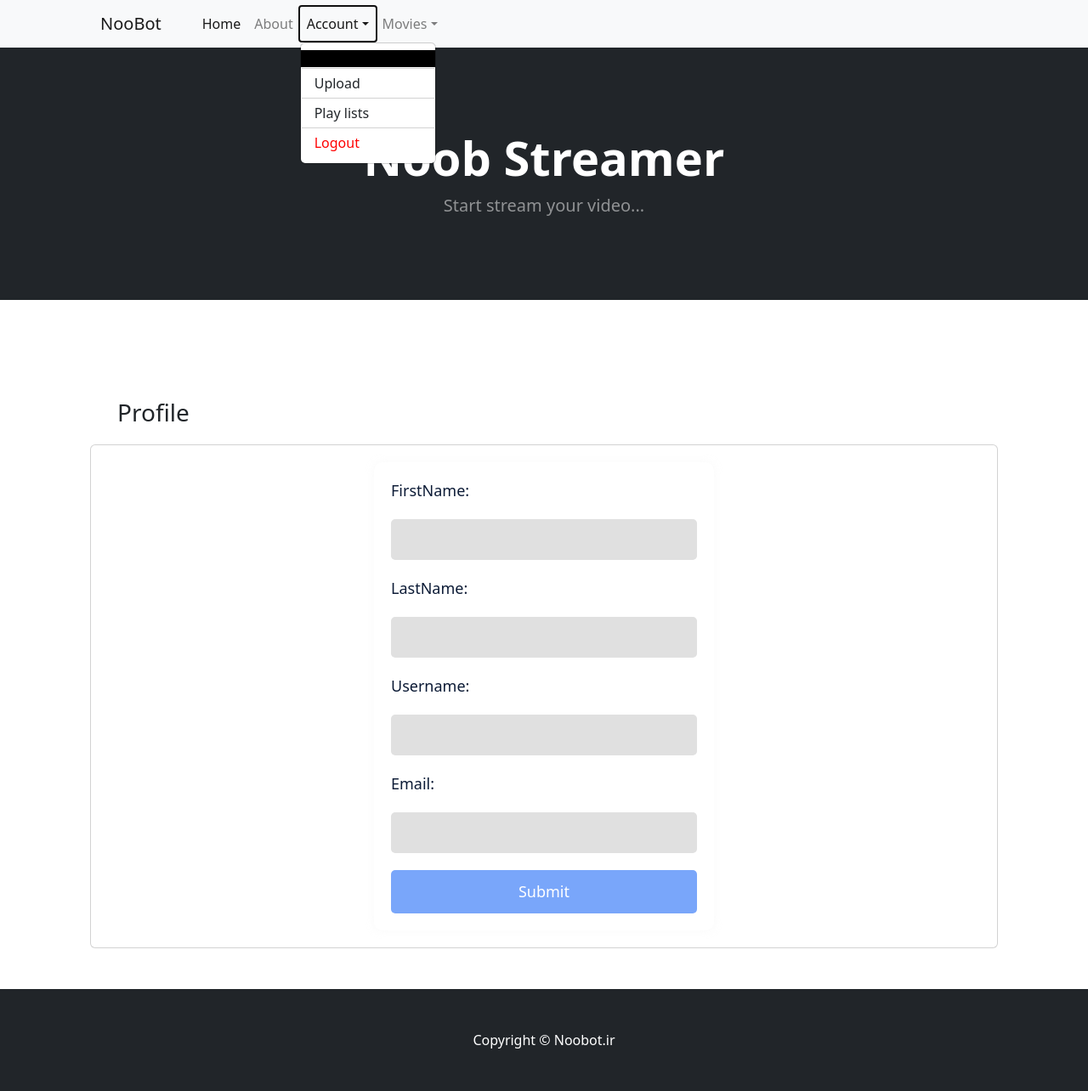
After one commit to miladtavakoli/py-stream-hls, a Flask app: template templates/dashboard.html in a window 1280 px wide, after a click on "Account". The commit adds this page. Shown: the whole page at 85% size. Run offline with Flask 3, Linux system fonts and the light colour scheme; the template is opened without the code that fills it, so the values that code supplies are empty; some libraries are stand-ins or nearby versions.

Commit message:
Update Profile

```diff
--- a/repository/user.py
+++ b/repository/user.py
@@ -12,7 +12,6 @@ class User(BaseModel):
     password = db.Column(db.String(255), nullable=False)
     is_active = db.Column(db.Boolean, default=True)
     movies = db.relationship("Movie", back_populates='user')
-
 
     def __repr__(self):
         return f"<User: {self.username}>"
--- /dev/null
+++ b/templates/dashboard.html
@@ -0,0 +1,198 @@
+<!DOCTYPE html>
+<html lang="en">
+<head>
+    <meta charset="utf-8"/>
+    <meta name="viewport" content="width=device-width, initial-scale=1, shrink-to-fit=no"/>
+    <meta name="description" content=""/>
+    <meta name="author" content=""/>
+    <title>NooBot | نوبات</title>
+    <!-- Favicon-->
+    <link rel="icon" type="image/x-icon" href="assets/favicon.ico"/>
+    <!-- Bootstrap icons-->
+    <link rel="stylesheet" href="https://stackpath.bootstrapcdn.com/bootstrap/4.5.2/css/bootstrap.min.css">
+    <!-- Core theme CSS (includes Bootstrap)-->
+    <link href="/static/css/home.css" rel="stylesheet"/>
+    <style>
+        form {
+            display: flex;
+            flex-direction: column;
+        }
+
+        label {
+            margin-bottom: 20px;
+            font-size: 18px;
+        }
+
+        input {
+            width: 100%;
+            padding: 12px;
+            border: none;
+            border-radius: 5px;
+            margin-bottom: 20px;
+            font-size: 16px;
+            color: #242526;
+            background-color: #e0e0e0;
+        }
+
+        button {
+            width: 100%;
+            padding: 12px;
+            background-color: #79a6fa;
+            color: #fff;
+            border: none;
+            border-radius: 5px;
+            cursor: pointer;
+            font-size: 18px;
+            transition: background-color 0.2s ease-in-out;
+        }
+
+        .form-group {
+            float: left;
+            width: 400px;
+            margin: 0 auto;
+            padding: 20px;
+            background-color: #ffffff;
+            border-radius: 10px;
+            box-shadow: 0 0 10px rgba(246, 246, 246, 0.67);
+            color: #0c1b36;
+        }
+    </style>
+</head>
+<body>
+<!-- Navigation-->
+<nav class="navbar navbar-expand-lg navbar-light bg-light">
+    <div class="container px-4 px-lg-5">
+        <a class="navbar-brand" href="/">NooBot</a>
+        <button class="navbar-toggler" type="button" data-bs-toggle="collapse" data-bs-target="#navbarSupportedContent"
+                aria-controls="navbarSupportedContent" aria-expanded="false" aria-label="Toggle navigation"><span
+                class="navbar-toggler-icon"></span></button>
+        <div class="collapse navbar-collapse" id="navbarSupportedContent">
+            <ul class="navbar-nav me-auto mb-2 mb-lg-0 ms-lg-4">
+                <li class="nav-item"><a class="nav-link active" aria-current="page" href="/">Home</a></li>
+                <li class="nav-item"><a class="nav-link" href="#!">About</a></li>
+
+                {% if user != None %}
+                    <li class="nav-item dropdown">
+                        <a class="nav-link dropdown-toggle" id="navbarDropdown" href="#" role="button"
+                           data-bs-toggle="dropdown" aria-expanded="false">Account</a>
+                        <ul class="dropdown-menu" aria-labelledby="navbarDropdown">
+                            <li><a class="dropdown-item active" href="/dashboard">{{ user.username }}</a></li>
+                            <li>
+                                <hr class="dropdown-divider"/>
+                            </li>
+                            <li><a class="dropdown-item" href={{ url_for("dashboard.upload_movie") }}>Upload</a></li>
+                            <li>
+                                <hr class="dropdown-divider"/>
+                            </li>
+                            <li><a class="dropdown-item" href="#!">Play lists</a></li>
+                            <li>
+                                <hr class="dropdown-divider"/>
+                            </li>
+                            <li><a class="dropdown-item" style="color: red" href={{ url_for("auth.logout") }}>Logout</a>
+                            </li>
+                        </ul>
+                    </li>
+                {% else %}
+                    <li class="nav-item"><a class="nav-link" href={{ url_for("auth.auth_index") }}>Login/Register</a>
+                    </li>
+
+                {% endif %}
+                <li class="nav-item dropdown">
+                    <a class="nav-link dropdown-toggle" id="navbarDropdown" href="#" role="button"
+                       data-bs-toggle="dropdown" aria-expanded="false">Movies</a>
+                    <ul class="dropdown-menu" aria-labelledby="navbarDropdown">
+                        <li><a class="dropdown-item" href="#!">All Movie</a></li>
+                        <li>
+                            <hr class="dropdown-divider"/>
+                        </li>
+                        <li><a class="dropdown-item" href="#!">Play lists</a></li>
+                    </ul>
+                </li>
+            </ul>
+            {#            <form class="d-flex">#}
+            {#                <button class="btn btn-outline-dark" type="submit">#}
+            {#                    <i class="bi-cart-fill me-1"></i>#}
+            {#                    Cart#}
+            {#                    <span class="badge bg-dark text-white ms-1 rounded-pill">0</span>#}
+            {#                </button>#}
+            {#            </form>#}
+        </div>
+    </div>
+</nav>
+<!-- Header-->
+<header class="bg-dark py-5">
+    <div class="container px-4 px-lg-5 my-5">
+        <div class="text-center text-white">
+            <h1 class="display-4 fw-bolder">Noob Streamer</h1>
+            <p class="lead fw-normal text-white-50 mb-0">Start stream your video...</p>
+        </div>
+    </div>
+</header>
+<!-- Section-->
+<section class="py-5">
+    <div class="container px-4 px-lg-5 mt-5">
+        <div class="row">
+            <h3 style="margin: 20px;">Profile</h3>
+            <div class="container card" style="padding: 20px;">
+                {% if has_error == True %}
+                    <div class="alert alert-danger" role="alert">
+                        {% if errors.get('msg') %}
+                            {{ errors.get('msg') }}
+                        {% else %}
+                            <ul>
+                                {% for key,errors in errors.items() %}
+                                    <B>
+                                        <li>{{ key.title() }}</li>
+                                    </B>
+                                    <ul style="padding-left: 10px;">
+                                        {% for error in errors %}
+                                            <li>{{ error }}</li>
+                                        {% endfor %}
+
+                                    </ul>
+                                {% endfor %}
+                            </ul>
+                        {% endif %}
+
+                    </div>
+                    {% elif has_error == False %}
+                     <div class="alert alert-success" role="alert">
+                     <span> Update Profile Successful.</span>
+                     </div>
+                {% endif %}
+                <form method="POST" enctype="multipart/form-data" action="{{ url_for("dashboard.profile") }}">
+                    <div class="form-group">
+                        <label for="firstName">FirstName: </label>
+                        <input type="text" class="form-control-text" id="firstName" name="firstName"
+                               value="{{ user.first_name if user.first_name != None else "" }}">
+                        <br>
+                        <label for="lastName">LastName: </label>
+                        <input type="text" class="form-control-text" id="lastName" name="lastName"
+                               value="{{ user.last_name if user.last_name != None else "" }}">
+                        <br>
+                        <label for="userName">Username: </label>
+                        <input type="text" class="form-control-text" id="userName" name="userName"
+                               required value="{{ user.username }}">
+                        <br>
+                        <label for="email">Email: </label><br>
+                        <input type="text" class="form-control-text" id="email" name="email"
+                               required value="{{ user.email }}">
+                        <br>
+                        <button type="submit">Submit</button>
+
+                    </div>
+                </form>
+            </div>
+
+        </div>
+    </div>
+</section>
+<!-- Footer-->
+<footer class="py-5 bg-dark my-footer">
+    <div class="container"><p class="m-0 text-center text-white">Copyright &copy; Noobot.ir</p></div>
+</footer>
+<!-- Bootstrap core JS-->
+<script src="https://cdn.jsdelivr.net/npm/bootstrap@5.2.3/dist/js/bootstrap.bundle.min.js"></script>
+<!-- Core theme JS-->
+</body>
+</html>
--- a/web/__init__.py
+++ b/web/__init__.py
@@ -64,10 +64,10 @@ def create_app() -> Flask:
 
     from web.auth import auth_bp
     from web.pages import pages_bp
-    from web.panel import panel_bp
+    from web.dashboard import dashboard_bp
     app.register_blueprint(auth_bp)
     app.register_blueprint(pages_bp)
-    app.register_blueprint(panel_bp)
+    app.register_blueprint(dashboard_bp)
 
     return app
 
```
Also changed, not shown: templates/home.html (+4 -4 lines), templates/upload_movie.html (+8 -8 lines), use_case/auth.py (+59 -3 lines), utils/use_case_validator.py (+9 -0 lines), web/auth.py (+8 -5 lines), web/dashboard.py (added, +43 -0 lines), web/pages.py (+4 -4 lines), web/panel.py (deleted, +0 -22 lines).
